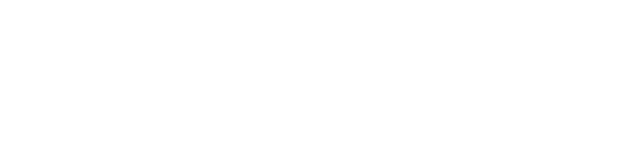
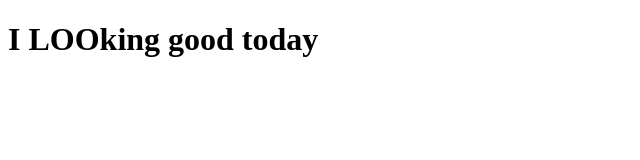
Before and after one commit to Khobbytubz/test-repo, a plain HTML site: page index.html in a window 1280 px wide. Shown: the whole page, without its empty margins (0-640 px from the left). Drawn offline with Linux system fonts and the light colour scheme.

Commit message:
Added content to index.html

```diff
--- a/index.html
+++ b/index.html
@@ -4,12 +4,12 @@
 <head>
     <meta charset="UTF-8">
     <meta http-equiv="X-UA-Compatible" content="IE=edge">
-    <meta name="viewport" content="width=s, initial-scale=1.0">
+    <meta name="viewport" content="width=s , initial-scale=1.0">
     <title>Document</title>
 </head>
 
 <body>
-
+    <h1>I LOOking good today</h1>
 </body>
 
 </html>
```
